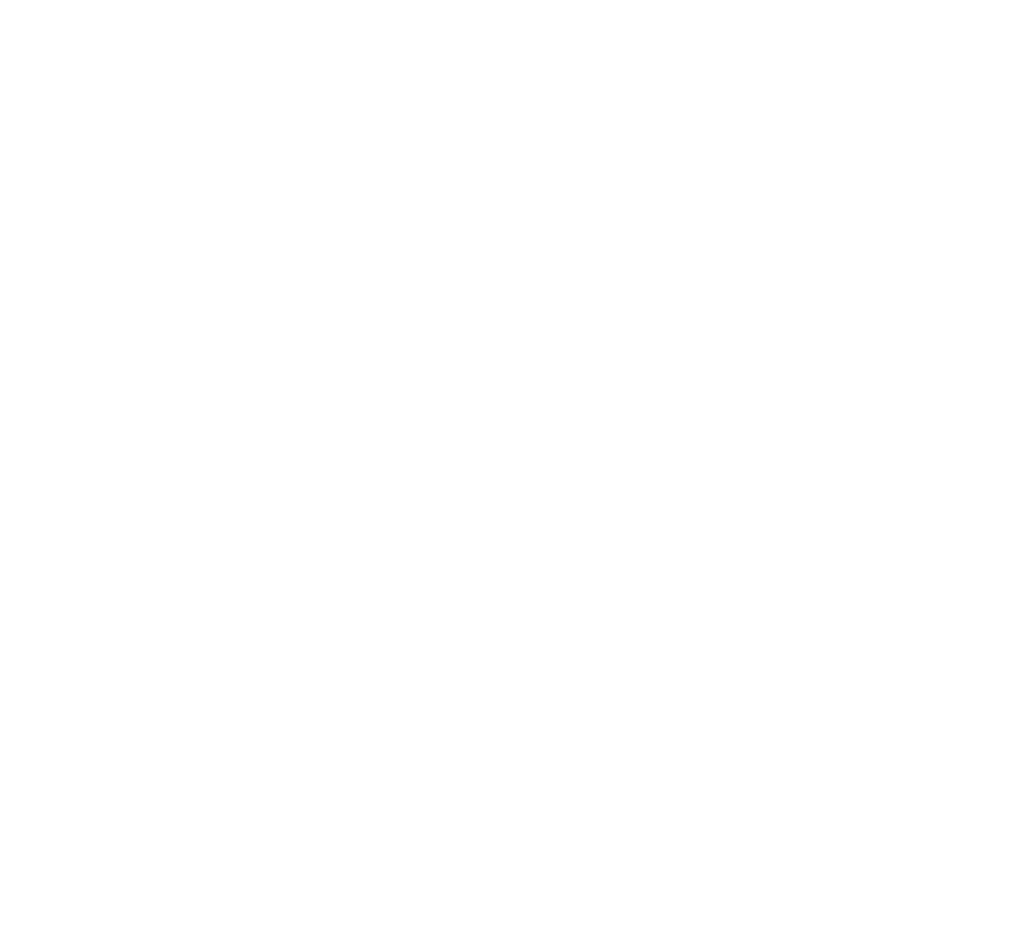
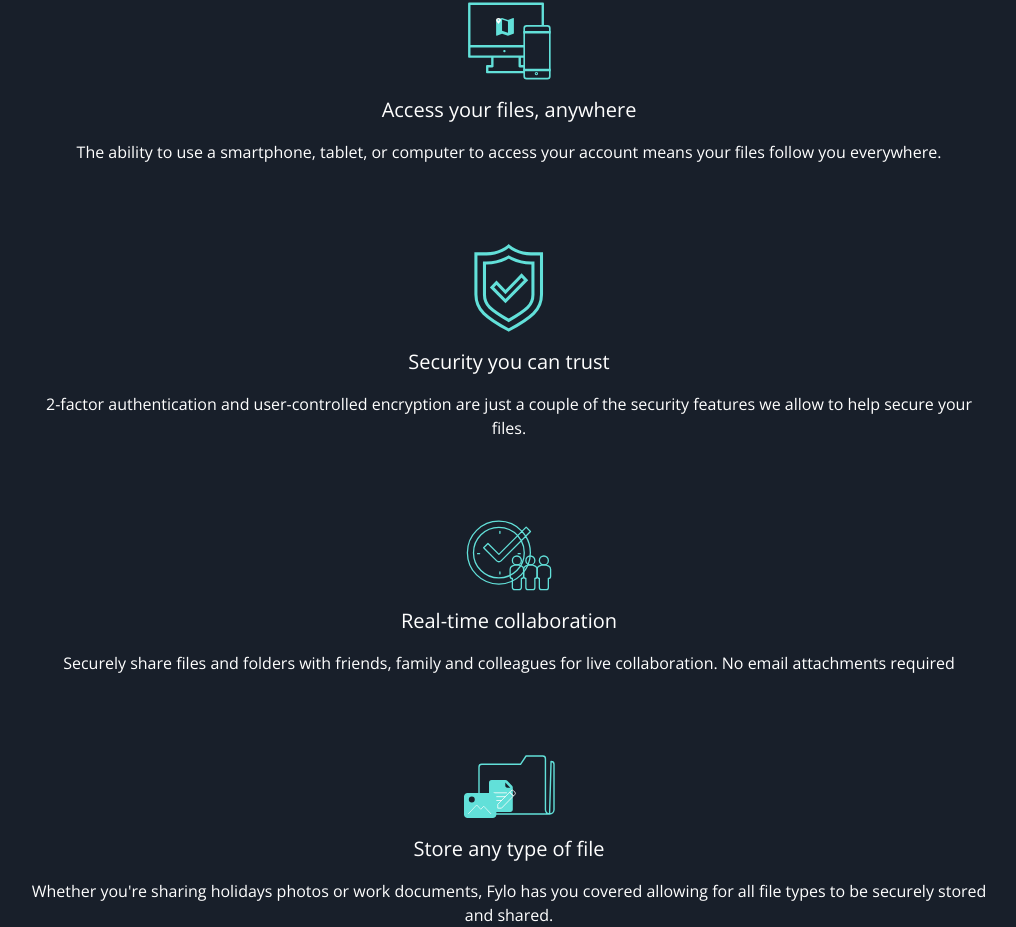
Before and after one commit to Afkerplease/fylo-darksite, a React (Create React App) app: page / in a window 1280 px wide. Shown: the part 930-1857 px from the top of the page, without its empty margins (131-1147 px from the left). Before the commit the page ends 800 px from the top, so only its background shows below. Built offline with nearby package versions, Linux system fonts and the light colour scheme.

Commit message:
end of 2nd section

```diff
--- a/src/App.js
+++ b/src/App.js
@@ -1,10 +1,14 @@
 import "./App.css";
 import NavBar from "./Components/NavBar";
 import illustrationIntro from "./images/illustration-intro.png";
+import acces from "./images/icon-access-anywhere.svg";
+import security from "./images/icon-security.svg";
+import collab from "./images/icon-collaboration.svg";
+import store from "./images/icon-any-file.svg";
 
 function App() {
   return (
-    <main className=" bg-DarkBlue2 h-[100vh] ">
+    <main className=" bg-DarkBlue2  ">
       <header className=" relative  ">
         <NavBar />
         <div className=" bg-DarkBlue4 w-[100%] h-[400px]  relative  ">
@@ -29,6 +33,51 @@ function App() {
           </button>
         </div>
       </header>
+      {/* section features */}
+      <section className=" mt-[9rem] ">
+        <div className=" flex flex-col gap-20  ">
+          <div className=" flex flex-col font-Open gap-4 items-center">
+            <img src={acces} alt="" />
+            <h2 className=" text-xl text-White">Access your files, anywhere</h2>
+            <p className=" text-center w-[75%] text-White ">
+              The ability to use a smartphone, tablet, or computer to access
+              your account means your files follow you everywhere.
+            </p>
+          </div>
+          <div className=" flex flex-col font-Open gap-4 items-center">
+            <img src={security} alt="" />
+            <h2 className=" text-xl text-White">Security you can trust</h2>
+            <p className=" text-center w-[75%] text-White ">
+              2-factor authentication and user-controlled encryption are just a
+              couple of the security features we allow to help secure your
+              files.
+            </p>
+          </div>
+        </div>
+        <div className="flex flex-col gap-20 mt-20">
+          <div className=" flex flex-col font-Open gap-4 items-center">
+            <img src={collab} alt="" />
+            <h2 className=" text-xl text-White">Real-time collaboration</h2>
+            <p className=" text-center w-[75%] text-White ">
+              Securely share files and folders with friends, family and
+              colleagues for live collaboration. No email attachments required
+            </p>
+          </div>
+          <div className=" flex flex-col font-Open gap-4 items-center">
+            <img src={store} alt="" />
+            <h2 className=" text-xl text-White">Store any type of file</h2>
+            <p className=" text-center w-[75%] text-White ">
+              Whether you're sharing holidays photos or work documents, Fylo has
+              you covered allowing for all file types to be securely stored and
+              shared.
+            </p>
+          </div>
+        </div>
+      </section>
+      {/* end of section features */}
+      {/* section works */}
+      <section></section>
+      {/* section works */}
     </main>
   );
 }
```
